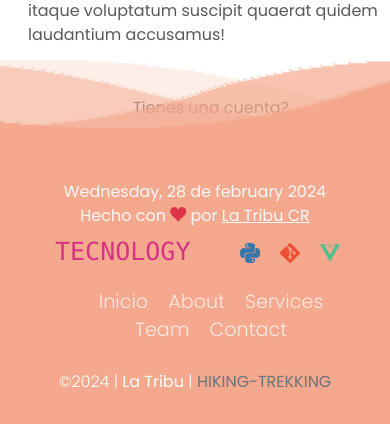
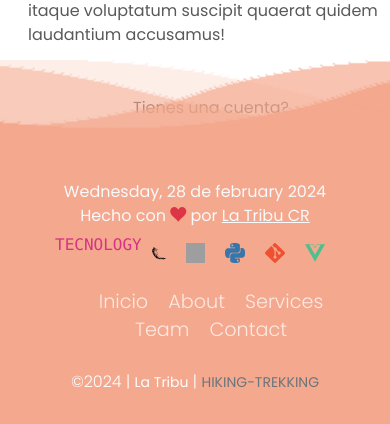
Before and after one commit to kerm1977/latribu, a Flask app: page / in a window 390 px wide. Shown: the part 2512-2936 px from the top of the page. Run offline with Flask 3, Linux system fonts and the light colour scheme; parts of the project's set-up code (start-up, migrations or seed data) failed here and were passed over; some libraries are stand-ins or nearby versions; some web fonts are replaced; grey boxes are pictures that could not be loaded.

Commit message:
modificado el footer fuentes y css

```diff
--- a/static/css/footer.css
+++ b/static/css/footer.css
@@ -133,3 +133,22 @@
     background-positon-x: 0px;
   }
 }
+
+
+
+
+
+@media(max-width: 480px){
+  .codeTecnology{
+    font-size: 16px;
+  }
+
+  .tec_Ico{
+    padding: 5px;
+  }
+
+  p .copyRight{
+    font-size: 14px;
+  }
+
+}
--- a/templates/footer.html
+++ b/templates/footer.html
@@ -28,7 +28,7 @@
       <li class="menu__item"><a class="menu__link" href="#">Contact</a></li>
 
     </ul>
-    <p>&copy;2024 | <strong>La Tribu</strong> | <strong class="text-secondary">HIKING-TREKKING</strong></p>
+    <p class="copyRight">&copy;2024 | <strong class="copyRight">La Tribu</strong> | <strong class="text-secondary copyRight">HIKING-TREKKING</strong></p>
 </footer>
 
 <!-- scripts -->
--- a/templates/navbar.html
+++ b/templates/navbar.html
@@ -2,6 +2,7 @@
     <ul class="sidebar">
 
         <li class="mt-5" onclick=cerrarBarra()><a  href="#"><span class="icon-cross"></span></a></li>
+        <hr class="separador">
         <li class="mt-5"><a  href="{{url_for('home')}}"><span class="icon-home"> </span>Inicio</a></li>
         <hr class="sidebarline">
         <li><a  href="#"><span class="icon-user"> </span>Registro</a></li>
@@ -15,6 +16,7 @@
     <ul>
         <div class="container logoimagennav">
         <h1 class="letralogo text-nowrap ">LA TRIBU <small class="hikingNav text-light">HIKING</small></h1>
+        <hr class="separador">
         </div>
         <li class="hideOnMobile"><a  href="{{url_for('home')}}"><span class="icon-home"> </span> Inicio</a></li>
         <li class="hideOnMobile"><a  href="#"><span class="icon-user"> </span>Registro</a></li>
```
